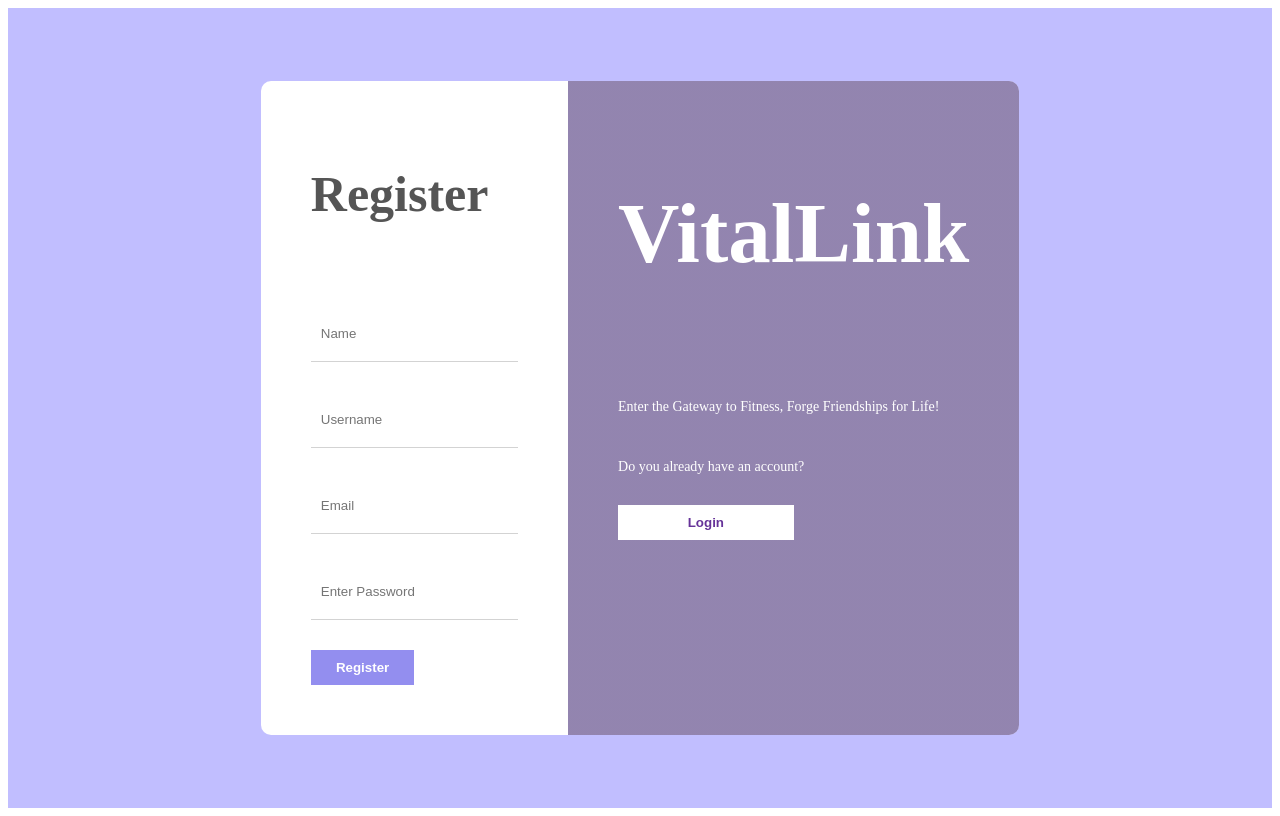
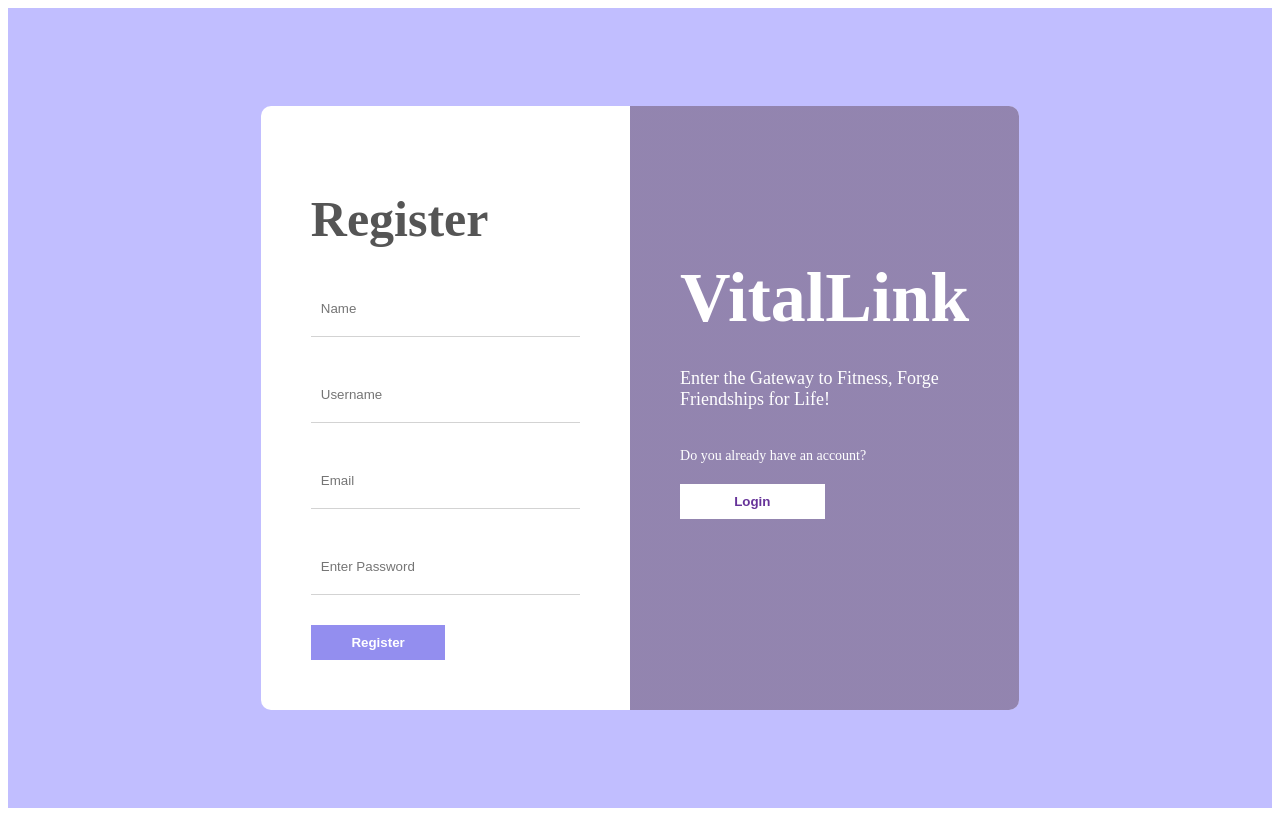
Before and after one commit to shreyajoshi25/Social-media-webapp, a React (Create React App) app: page /register in a window 1280 px wide. Built offline with nearby package versions, Linux system fonts and the light colour scheme.

Commit message:
register page fixed

```diff
--- a/src/pages/login/login.scss
+++ b/src/pages/login/login.scss
@@ -27,13 +27,13 @@
 
             h1{
                 font-size: 70px;
-                font-family:Arial, Helvetica, sans-serif;
+                font-family: "malibu";
                 line-height: 90px;
                 height: 20px;
             }
             p{
                font-size: 18px;
-               font-family:'Segoe UI', Tahoma, Geneva, Verdana, sans-serif;
+               font-family: "-apple-system, BlinkMacSystemFont, 'Segoe UI', Roboto, Helvetica, Arial, sans-serif";
             }
             span{
                 font-size: 14px;
--- a/src/pages/register/register.scss
+++ b/src/pages/register/register.scss
@@ -20,22 +20,25 @@
             background: linear-gradient(rgba(39, 11, 96, 0.5), rgba(39, 11, 96, 0.5));
             // insert url instead
             background-size: cover;
-            padding: 50px;
+            padding: 100px 50px;
             display: flex;
             flex-direction: column;
             color: white;
-            gap:30px;
+            gap:10px;
 
             h1{
-                font-size: 85px;
+                font-size: 70px;
                 line-height: 90px;
-                height: 110px;
+                height: 40px;
+                font-family: "-apple-system, BlinkMacSystemFont, 'Segoe UI', Roboto, Helvetica, Arial, sans-serif";
+
             }
             p{
-               font-size: 14px;
+               font-size: 18px;
             }
             span{
                 font-size: 14px;
+                padding: 10px 0px;
             }
             button{
                 width: 50%;
@@ -50,7 +53,7 @@
         .right{
             flex:1;
             padding: 50px;
-            gap: 50px;
+            gap: 0px;
             display: flex;
             flex-direction: column;
             justify-content: center;
```
